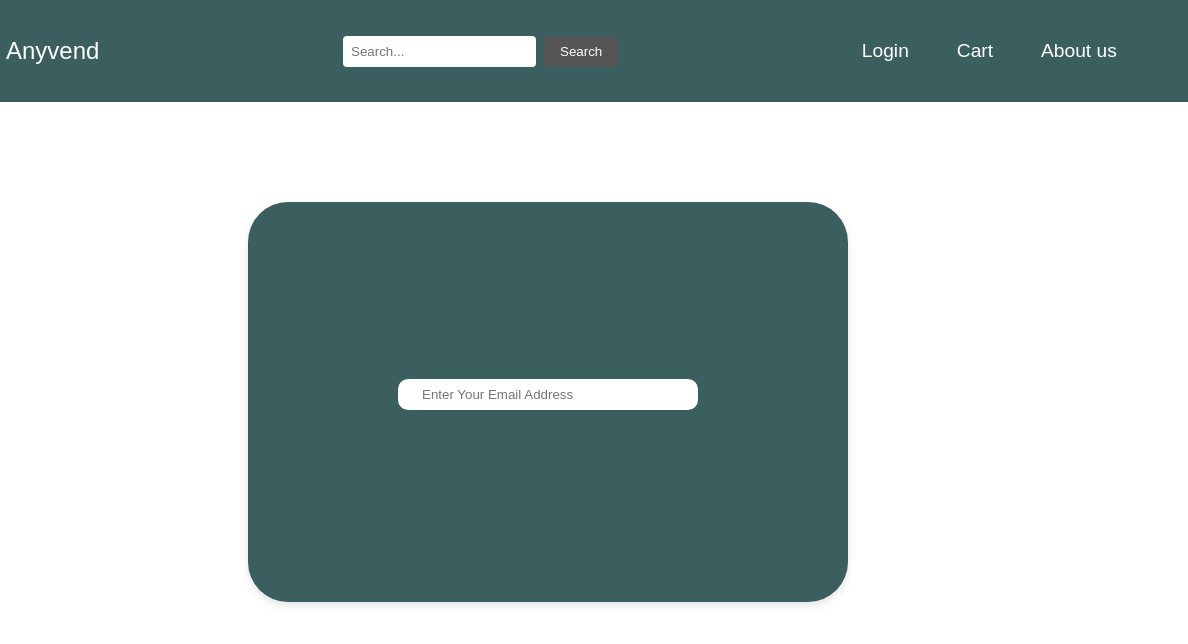
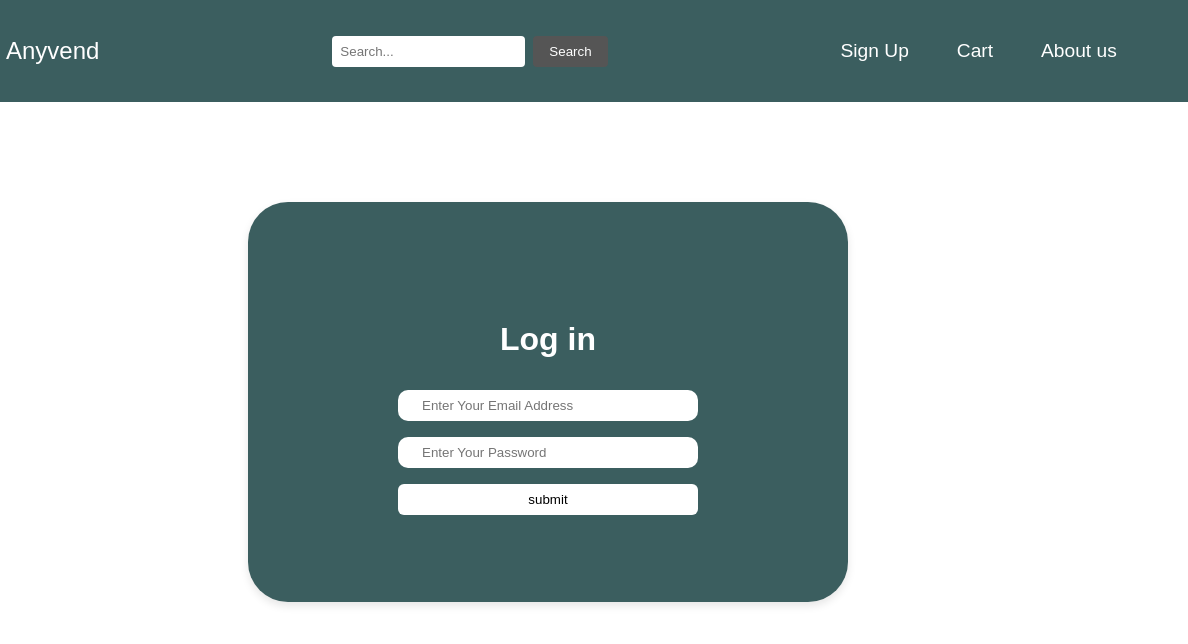
Before and after one commit to Ayush215mb/Anyvend, a plain HTML site: page HTML/LogIn.html in a window 1280 px wide. Shown: the full height of the page, 92-1280 px from the left. Drawn offline with Linux system fonts and the light colour scheme; files whose address does not match are found by name.

Commit message:
Update the form section

```diff
--- a/HTML/LogIn.html
+++ b/HTML/LogIn.html
@@ -6,6 +6,14 @@
     <title>LogIn</title>
     <link rel="stylesheet" href="../CSS/Homestyle.css">
     <link rel="stylesheet" href="../CSS/LogInStyle.css">
+
+    <!-- Firebase App (the core Firebase SDK) is always required and must be listed first -->
+    <script src="https://www.gstatic.com/firebasejs/9.0.0/firebase-app.js"></script>
+
+    <!-- Add the Firebase products that you want to use -->
+    <script src="https://www.gstatic.com/firebasejs/9.0.0/firebase-auth.js"></script>
+    <script src="https://www.gstatic.com/firebasejs/9.0.0/firebase-database.js"></script>
+    <script src="https://www.gstatic.com/firebasejs/9.0.0/firebase-firestore.js"></script>
 </head>
 <body>
     <div class="LogInContainer">
@@ -24,7 +32,7 @@
             </form>
 
             <nav class="nav-list">
-                <li> <a href="./LogIn.html" >Login</a></li>
+                <li> <a href="./SignUp.html" >Sign Up</a></li>
                 <li> <a href="#" >Cart</a></li>
                 <li> <a href="#" > About us</a></li>
             </nav>
@@ -32,9 +40,12 @@
 
         <div class="LogInbox">
 
-                <form class="LogInForm">
-                    <input type="text" placeholder="Enter Your Email Address">
-
+                <form class="LogInForm" id="LogInForm">
+                    <span class="Login-text">Log in</span>
+                    <input type="text" placeholder="Enter Your Email Address" required  id="email" >
+                    <input type="text" placeholder="Enter Your Password" required  id="password">
+                    <button type="submit" id="submit" >submit</button>
+                    <!-- <span class="signup-text" ><a href="./SignUp.html" >Click here to Sign Up</a></span> -->
                 </form>
 
         </div>
```
